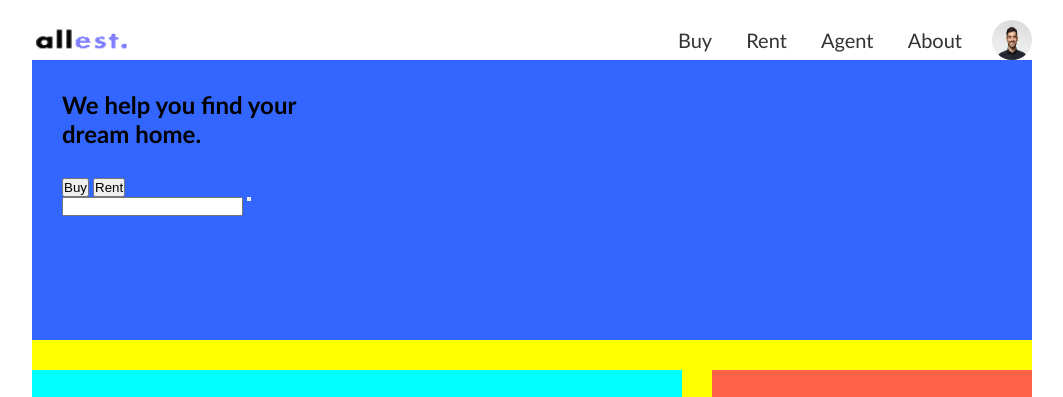
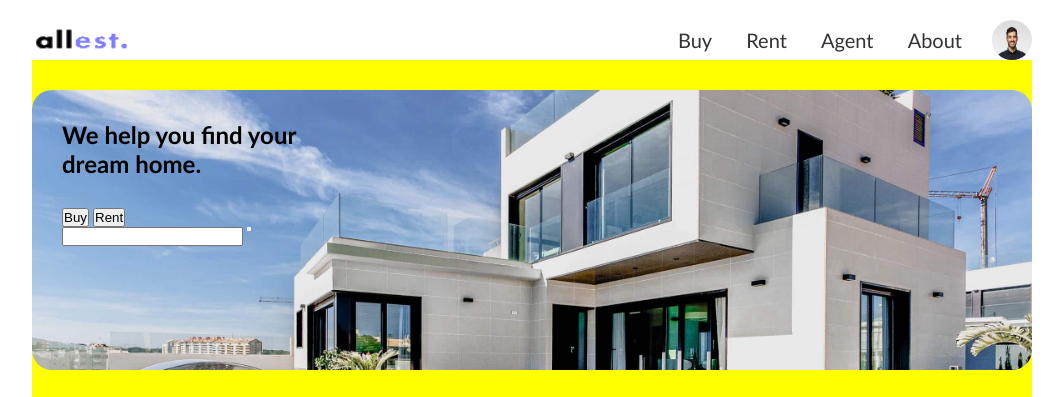
Before and after one commit to Vaida83/Real-estate, a website: page index.html in a window 1280 px wide. Shown: the top 397 px of the page, without its empty margins (108-1171 px from the left). Drawn offline with Linux system fonts and the light colour scheme.

Commit message:
css classes

```diff
--- a/css/main.css
+++ b/css/main.css
@@ -61,7 +61,7 @@ border-radius: 50%;
 cursor: pointer;
 }
 
-main {
+.main {
 display: inline-block;
  width: 1000px;
  margin-left: calc(50% - 500px);
@@ -72,12 +72,14 @@ display: inline-block;
 width: 100%;
 min-height: 280px;
 padding: 30px;
+margin-top: 30px;
 margin-bottom: 30px;
 background-color: #36f;
-background-image: url(../img/bg.jpeg);
+background-image: url(../img/bg.jpg);
 background-repeat: no-repeat;
 background-size: cover;
 background-position: center;
+border-radius: 20px;
 }
 
 .hero-content {
@@ -88,18 +90,24 @@ width: 30%;
     margin-bottom: 30px;
 }
 
-main > section:nth-child(2) {
+.neigbourdhood {
    width: 65%;
    float: left;
    margin-right: 30px;
    background-color: aqua;
    padding: 30px;
 }
-main > section:nth-child(3) {
+.recomended {
 float: right;
   width: calc(35% - 30px);
   background-color: tomato;
   padding: 30px;
+}
+.buy-rent {
+border-radius: 15px;
+}
+.search {
+    border-radius: 15px;
 }
 section > div > p {
 
--- a/index.html
+++ b/index.html
@@ -1,5 +1,6 @@
 <!DOCTYPE html>
 <html lang="en">
+
 <head>
     <meta charset="UTF-8">
     <meta name="viewport" content="width=device-width, initial-scale=1.0">
@@ -30,16 +31,16 @@
         </div>
     </header>
 
-    <main>
+    <main class="main">
         <section class="hero">
             <div class="hero-content">
                 <h1 class="main-title">We help you find your dream home.</h1>
                 <form>
-                    <div>
+                    <div class="buy-rent">
                         <button type="button">Buy</button>
                         <button type="button">Rent</button>
                     </div>
-                    <div>
+                    <div class="search">
                         <input type="text">
                         <button type="submit"></button>
                     </div>
```
